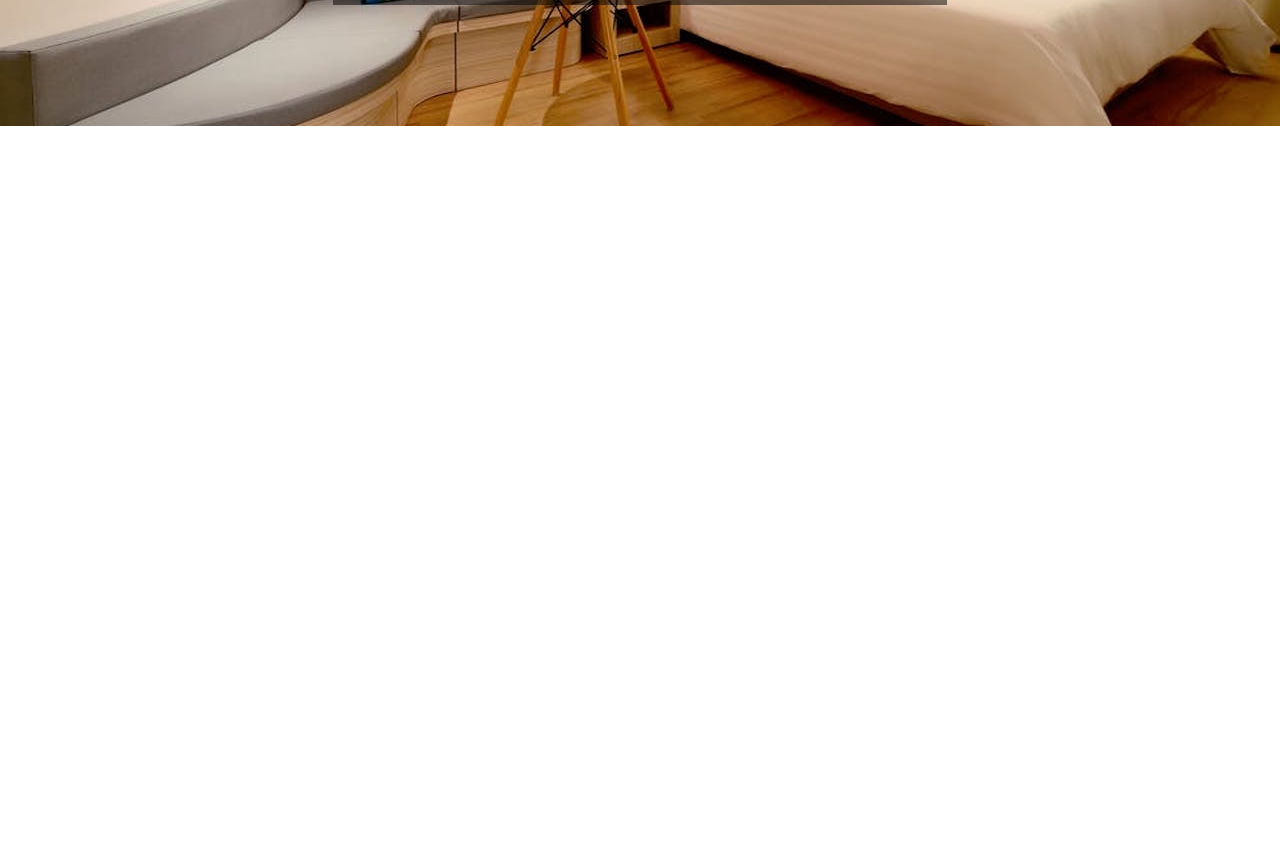
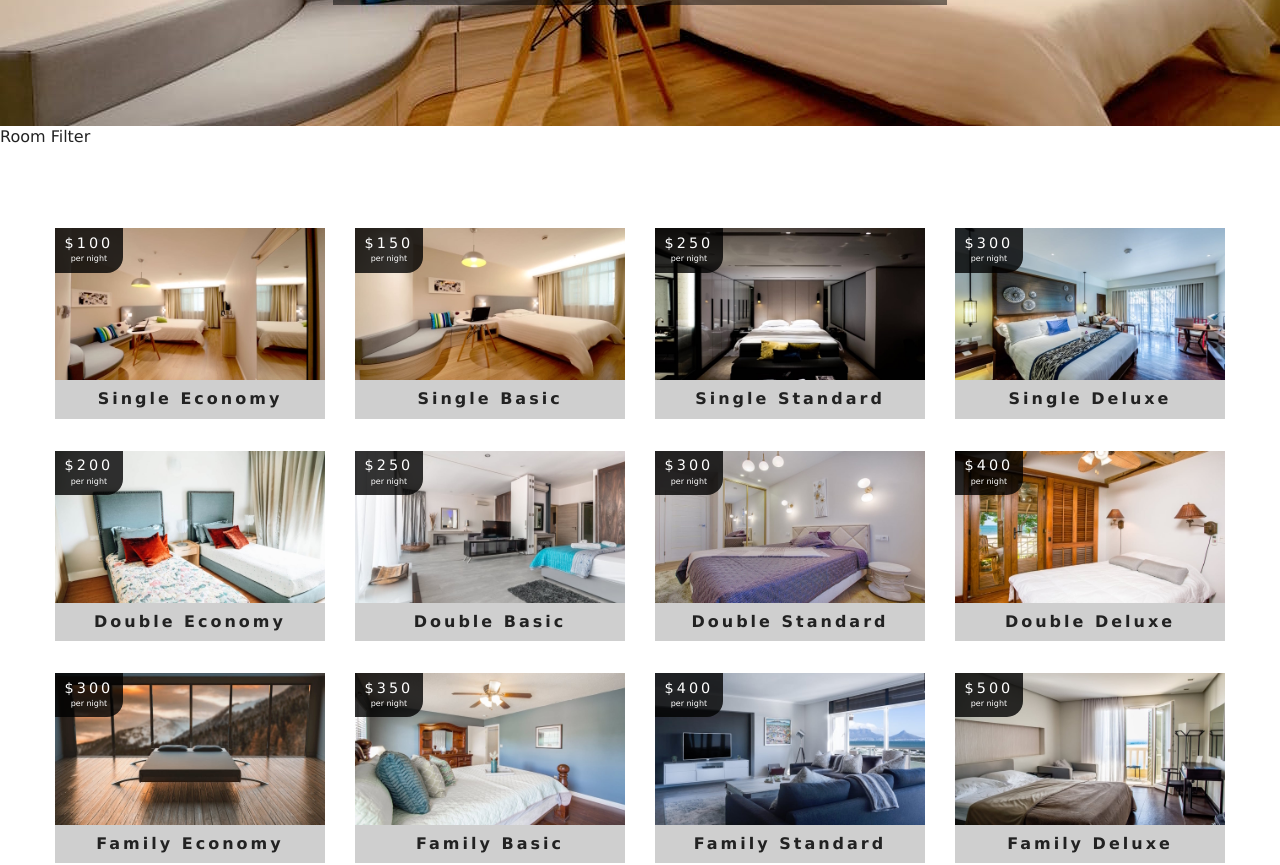
Before and after one commit to morshedmasud/Resort-react, a React (Create React App) app: page /rooms in a window 1280 px wide. Shown: the part 420-1285 px from the top of the page. Before the commit the page ends 800 px from the top, so only its background shows below. Built offline with nearby package versions, Linux system fonts and the light colour scheme.

Commit message:
rooms list added except filtering rooms

```diff
--- /dev/null
+++ b/src/components/RoomContainer.js
@@ -0,0 +1,51 @@
+import React from 'react';
+
+import RoomsFilter from "./RoomsFilter";
+import RoomsList from "./RoomsList";
+import {withRoomConsumer} from "../context";
+import Loading from "./Loading";
+
+
+
+const RoomContainer = ({context}) => {
+   const {loading, sortedRooms, rooms} = context;
+
+   if(loading) {
+         return <Loading/>
+      }
+   return (
+      <div>
+         <RoomsFilter rooms={rooms}/>
+         <RoomsList rooms={sortedRooms}/>
+      </div>
+   )
+};
+
+export default withRoomConsumer(RoomContainer);
+
+
+//   If we not use high order function insted of withRoomConsumer
+// const RoomContainer = () => {
+//    return (
+//       <RoomConsumer>
+//          {
+//             (value) => {
+//                const {loading, sortedRooms, rooms} = value;
+//                if(loading) {
+//                   return <Loading/>
+//                }
+//                return (
+//                   <div>
+//                      Room Container
+//                      <RoomsFilter rooms={rooms}/>
+//                      <RoomsList rooms={sortedRooms}/>
+//                   </div>
+//                )
+//             }
+//          }
+//       </RoomConsumer>
+//
+//    )
+// };
+//
+// export default RoomContainer
--- /dev/null
+++ b/src/components/RoomsFilter.js
@@ -0,0 +1,12 @@
+import React from 'react';
+
+
+const RoomsFilter = () => {
+   return (
+      <div>
+         <p>Room Filter</p>
+      </div>
+   )
+};
+
+export default RoomsFilter
--- /dev/null
+++ b/src/components/RoomsList.js
@@ -0,0 +1,27 @@
+import React from 'react';
+import Room from "./Room";
+
+
+const RoomsList = ({rooms}) => {
+   if (rooms.length === 0){
+      return (
+         <div className='empty-search'>
+            <h3>unfortunately no rooms matched your search</h3>
+         </div>
+      )
+   }
+
+   return (
+      <section className="roomslist">
+         <div className="roomslist-center">
+            {
+               rooms.map(item => {
+                  return <Room key={item.id} room={item}/>
+               })
+            }
+         </div>
+      </section>
+   )
+};
+
+export default RoomsList;
--- a/src/context.js
+++ b/src/context.js
@@ -10,7 +10,6 @@ class RoomProvider extends Component {
       featuredRooms: [],
       loading: true,
    };
-
 
 
    // getData
@@ -58,4 +57,13 @@ class RoomProvider extends Component {
 }
 
 const RoomConsumer = RoomContext.Consumer;
+
+export function withRoomConsumer(Component) {
+   return function ConsumerWrapper(props) {
+      return <RoomConsumer>
+               {value => <Component {...props} context={value}/>}
+            </RoomConsumer>
+   }
+}
+
 export { RoomProvider, RoomConsumer, RoomContext};
--- a/src/pages/Rooms.js
+++ b/src/pages/Rooms.js
@@ -3,9 +3,11 @@ import {Link} from "react-router-dom";
 
 import Banner from "../components/Banner";
 import Hero from "../components/Hero";
+import RoomContainer from "../components/RoomContainer";
 
 const Rooms = () => {
    return (
+      <>
          <Hero hero="roomsHero">
             <Banner title='our Rooms'>
                <Link to='/' className="btn-primary">
@@ -13,6 +15,8 @@ const Rooms = () => {
                </Link>
             </Banner>
          </Hero>
+         <RoomContainer/>
+      </>
    )
 };
 
```
Lines whose indentation alone changed are shown as unchanged.
